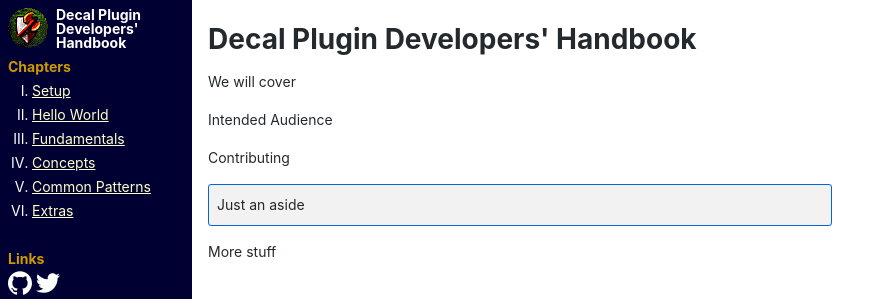
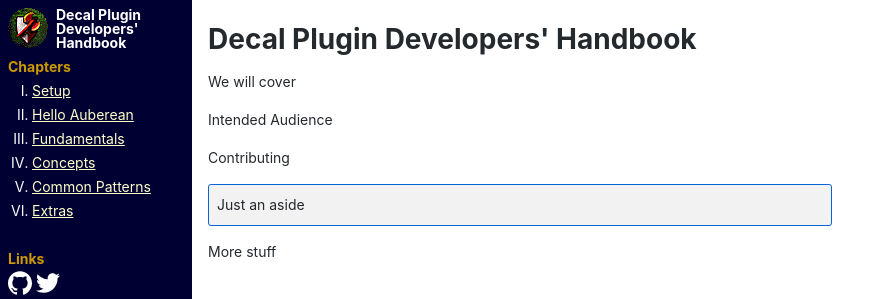
Before and after one commit to amoeba/decaldevbook, a Jekyll site: the page built from index.md, in a window 1280 px wide. Shown: the top 299 px of the page, without its empty margins (0-887 px from the left). Built offline with Jekyll 4.4.1, drawn with Linux system fonts in a browser that asks for light colours.

Commit message:
Tweak chapter 2

```diff
--- a/_chapters/02-hello_world.md
+++ b/_chapters/02-hello_world.md
@@ -1,11 +1,11 @@
 ---
 layout: chapter
-title: Hello World
+title: Hello Auberean
 permalink: "hello_world.html"
 toc: true
 ---
 
-# Hello World Plugin
+# Hello Auberean Plugin
 
 TODO
 
```
